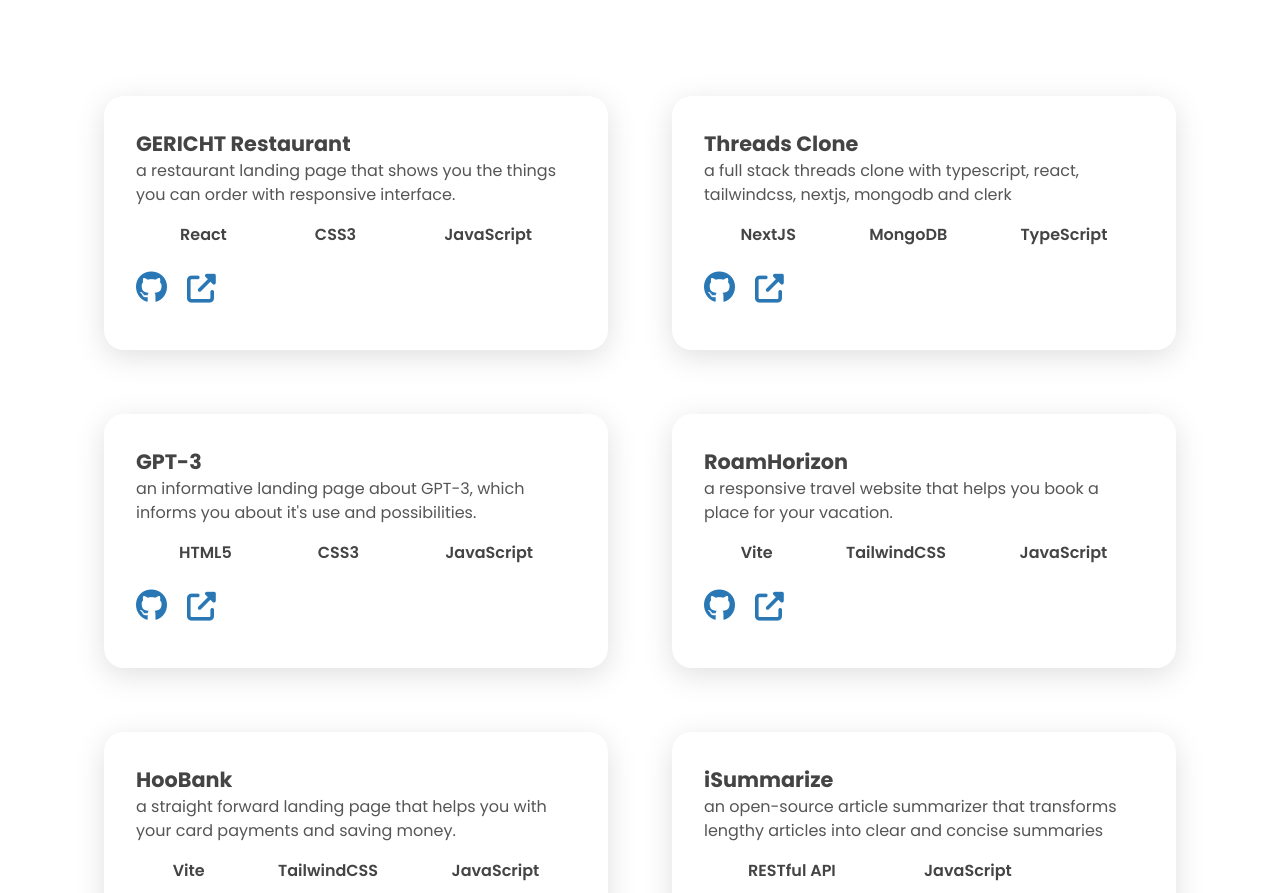
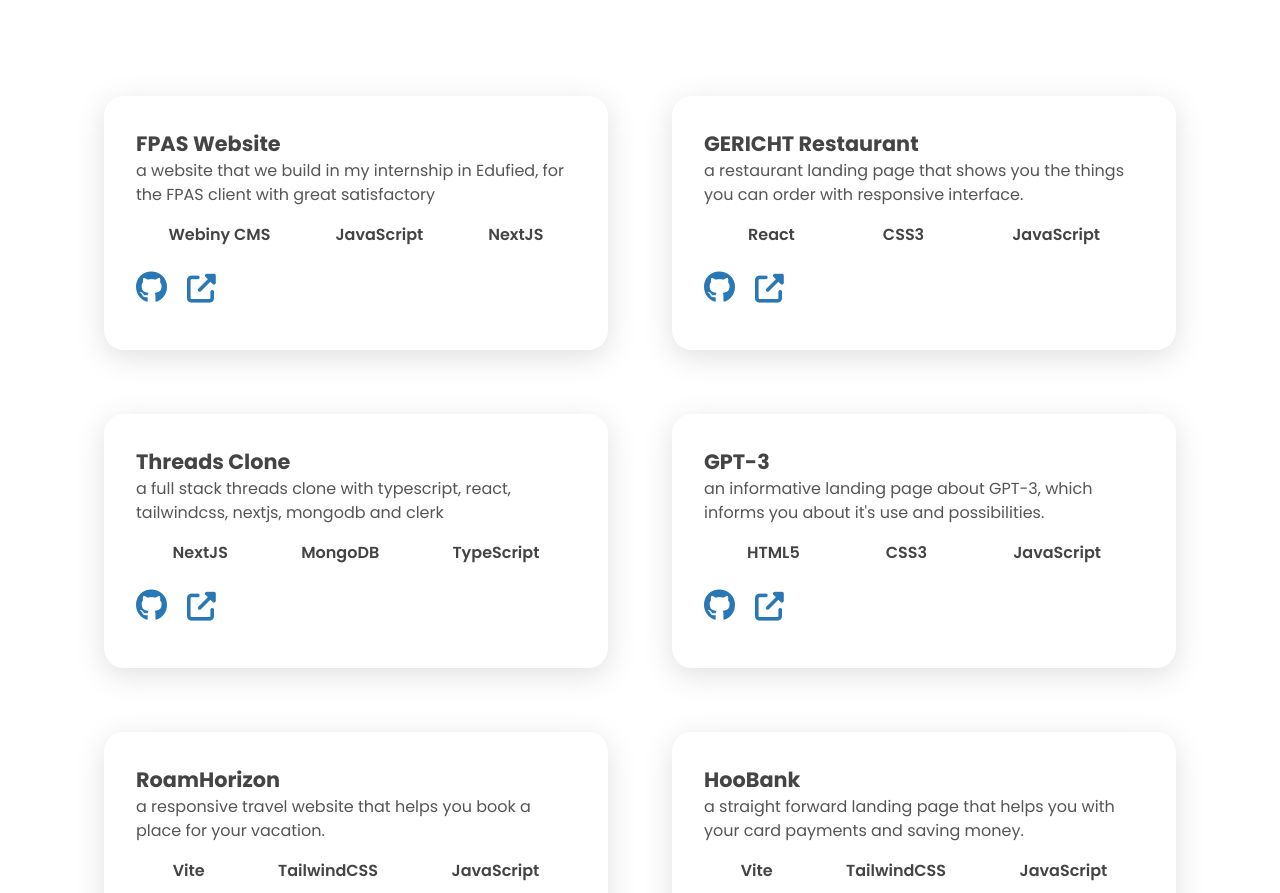
Before and after one commit to Fw1zzy/MyPortfolio, a React (Vite) app: page / in a window 1280 px wide. Shown: the part 1980-2873 px from the top of the page. Built offline with nearby package versions, Linux system fonts and the light colour scheme; what tailwindcss-animated would draw is missing.

Commit message:
my upadate

```diff
--- a/src/constant/index.js
+++ b/src/constant/index.js
@@ -58,6 +58,15 @@
 ];
 
 export const myProjects = [
+  {
+    title: "FPAS Website",
+    context: "a website that we build in my internship in Edufied, for the FPAS client with great satisfactory",
+    language1: "Webiny CMS",
+    language2: "JavaScript",
+    language3: "NextJS",
+    icon1: preview,
+    link1: "https://fpas.org.sg/",
+  },
   {
     title: "GERICHT Restaurant",
     context: "a restaurant landing page that shows you the things you can order with responsive interface.",
```
Also changed, not shown: 1 other file (tests, documents, lock files or other folders).
